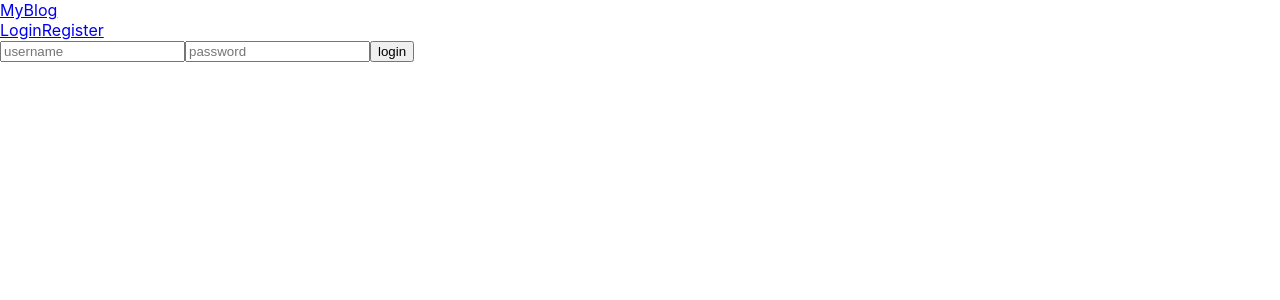
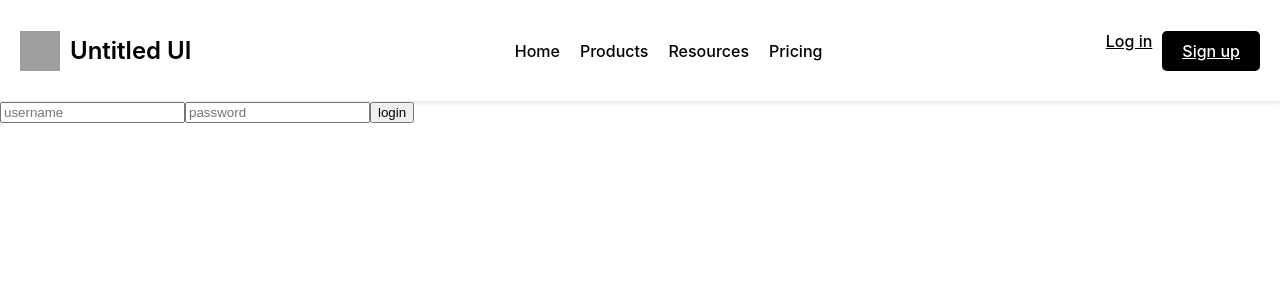
Before and after one commit to swarnimbhatt/mearn-blog-app, a React (Create React App) app in the folder client/mern-blog-ui/: page /login in a window 1280 px wide. Shown: the top 300 px of the page. Built offline with nearby package versions, Linux system fonts and the light colour scheme; no server answers; grey boxes are pictures that could not be loaded.

Commit message:
Restructured project files and added some CSS on header

```diff
--- a/client/mern-blog-ui/src/App.js
+++ b/client/mern-blog-ui/src/App.js
@@ -2,13 +2,13 @@ import { Routes, Route } from 'react-router-dom';
 
 import './App.css';
 
-import Layout from './Layout';
 import HomePage from './pages/HomePage';
 import LoginPage from './pages/LoginPage';
 import Register from './pages/RegisterPage';
 import CreatePost from './pages/CreatePost';
 import PostDetailsPage from './pages/PostDetailsPage';
 import { UserContextProvider } from './UserContext';
+import Layout from './components/Layout';
 
 function App() {
   return (
--- a/client/mern-blog-ui/src/Header.js
+++ /dev/null
@@ -1,47 +0,0 @@
-import { useContext, useEffect, useState } from 'react';
-import { UserContext } from './UserContext';
-
-export default function Header() {
-    const {setUserInfo, userInfo} = useContext(UserContext);
-
-    useEffect(() => {
-        fetch("http://localhost:4000/profile", {
-            credentials: "include",
-        }).then(resp => {
-            resp.json().then(userInfo => {
-                setUserInfo(userInfo);
-            });
-        });
-    }, []);
-
-    function logoutUser() {
-        fetch("http://localhost:4000/logout", {
-            method: "POST",
-            credentials: "include"
-        });
-        setUserInfo(null);
-    }
-
-    const username = userInfo?.username;
-
-    return (
-        <header>
-            <a href="/" className="logo">MyBlog</a>
-            <nav>
-                {username && (
-                    <>
-                        <span>{username}</span>
-                        <a href="/create_post">Create new post</a>
-                        <a onClick={logoutUser}>logout</a>
-                    </>
-                )}
-                {!username && (
-                    <>
-                        <a href="/login">Login</a>
-                        <a href="/register">Register</a>
-                    </>
-                )}
-            </nav>
-        </header>
-    )
-}
--- /dev/null
+++ b/client/mern-blog-ui/src/components/Header.js
@@ -0,0 +1,59 @@
+import { useContext, useEffect, useState } from 'react';
+import { UserContext } from '../UserContext';
+
+import './styles/Header.css';
+
+export default function Header() {
+    const { setUserInfo, userInfo } = useContext(UserContext);
+
+    useEffect(() => {
+        fetch("http://localhost:4000/profile", {
+            credentials: "include",
+        }).then(resp => {
+            resp.json().then(userInfo => {
+                setUserInfo(userInfo);
+            });
+        });
+    }, []);
+
+    function logoutUser() {
+        fetch("http://localhost:4000/logout", {
+            method: "POST",
+            credentials: "include"
+        });
+        setUserInfo(null);
+    }
+
+    const username = userInfo?.username;
+
+
+    return (
+        <header className="header">
+            <div className="logo">
+                <img src="logo.png" alt="Logo" />
+                <h1>Untitled UI</h1>
+            </div>
+            <nav className="navigation">
+                <ul>
+                    <li><a href="#home">Home</a></li>
+                    <li><a href="#products">Products</a></li>
+                    <li><a href="#resources">Resources</a></li>
+                    <li><a href="#pricing">Pricing</a></li>
+                </ul>
+            </nav>
+            {username
+                ?
+                <div className="auth-buttons">
+                    <span>Welcome, {username} !</span>
+                    <a href="/create_post">Create new post</a>
+                    <button onClick={logoutUser} className="login">Log out</button>
+                </div>
+                :
+                <div className="auth-buttons">
+                    <a href="/login" className="login">Log in</a>
+                    <a  href="/register" className="signup">Sign up</a>
+                </div>
+            }
+        </header>
+      );
+}
--- a/client/mern-blog-ui/src/InlineError.js
+++ b/client/mern-blog-ui/src/components/InlineError.js
@@ -1,4 +1,5 @@
-import { MESSAGES } from './MsgConstants';
+import { MESSAGES } from '../MsgConstants';
+
 export default function InlineError({group, errorType, PrefixMsg, SuffixMsg, active}) {
     if(!active)
         return '';
--- /dev/null
+++ b/client/mern-blog-ui/src/components/styles/Header.css
@@ -0,0 +1,72 @@
+.header {
+    display: flex;
+    justify-content: space-between;
+    align-items: center;
+    padding: 20px;
+    background-color: white;
+    box-shadow: 0 2px 4px rgba(0, 0, 0, 0.1);
+}
+
+.logo {
+    display: flex;
+    align-items: center;
+}
+
+.logo img {
+    width: 40px;
+    height: 40px;
+    margin-right: 10px;
+}
+
+.logo h1 {
+    font-size: 1.5rem;
+    font-weight: 600;
+    color: black;
+}
+
+.navigation ul {
+    display: flex;
+    list-style: none;
+    gap: 20px;
+}
+
+.navigation ul li a {
+    text-decoration: none;
+    color: black;
+    font-weight: 500;
+    transition: color 0.3s ease;
+}
+
+.navigation ul li a:hover {
+    color: #007bff;
+}
+
+.auth-buttons {
+    display: flex;
+    gap: 10px;
+}
+
+.auth-buttons .login {
+    background: none;
+    border: none;
+    font-size: 1rem;
+    font-weight: 500;
+    color: black;
+    cursor: pointer;
+}
+
+.auth-buttons .signup {
+    background-color: #000;
+    color: white;
+    border: none;
+    padding: 10px 20px;
+    font-size: 1rem;
+    font-weight: 500;
+    cursor: pointer;
+    border-radius: 5px;
+    transition: background-color 0.3s ease;
+}
+
+.auth-buttons .signup:hover {
+    background-color: #333;
+}
--- a/client/mern-blog-ui/src/pages/CreatePost.js
+++ b/client/mern-blog-ui/src/pages/CreatePost.js
@@ -2,7 +2,7 @@ import { useEffect, useState } from 'react';
 import ReactQuill from 'react-quill';
 import 'react-quill/dist/quill.snow.css'
 import { Navigate, useParams } from 'react-router-dom';
-import InlineError from '../InlineError';
+import InlineError from '../components/InlineError';
 
 export default function CreatePost() {
     const [title, setTitle] = useState("");
--- a/client/mern-blog-ui/src/pages/HomePage.js
+++ b/client/mern-blog-ui/src/pages/HomePage.js
@@ -1,5 +1,5 @@
 import { useEffect, useState } from "react";
-import Post from "../Post";
+import Post from "../components/Post";
 
 export default function HomePage() {
     const [posts, setPosts] = useState([]);
```
Also changed, not shown: client/mern-blog-ui/src/components/Layout.js (renamed from client/mern-blog-ui/src/Layout.js), client/mern-blog-ui/src/components/Post.js (renamed from client/mern-blog-ui/src/Post.js).
